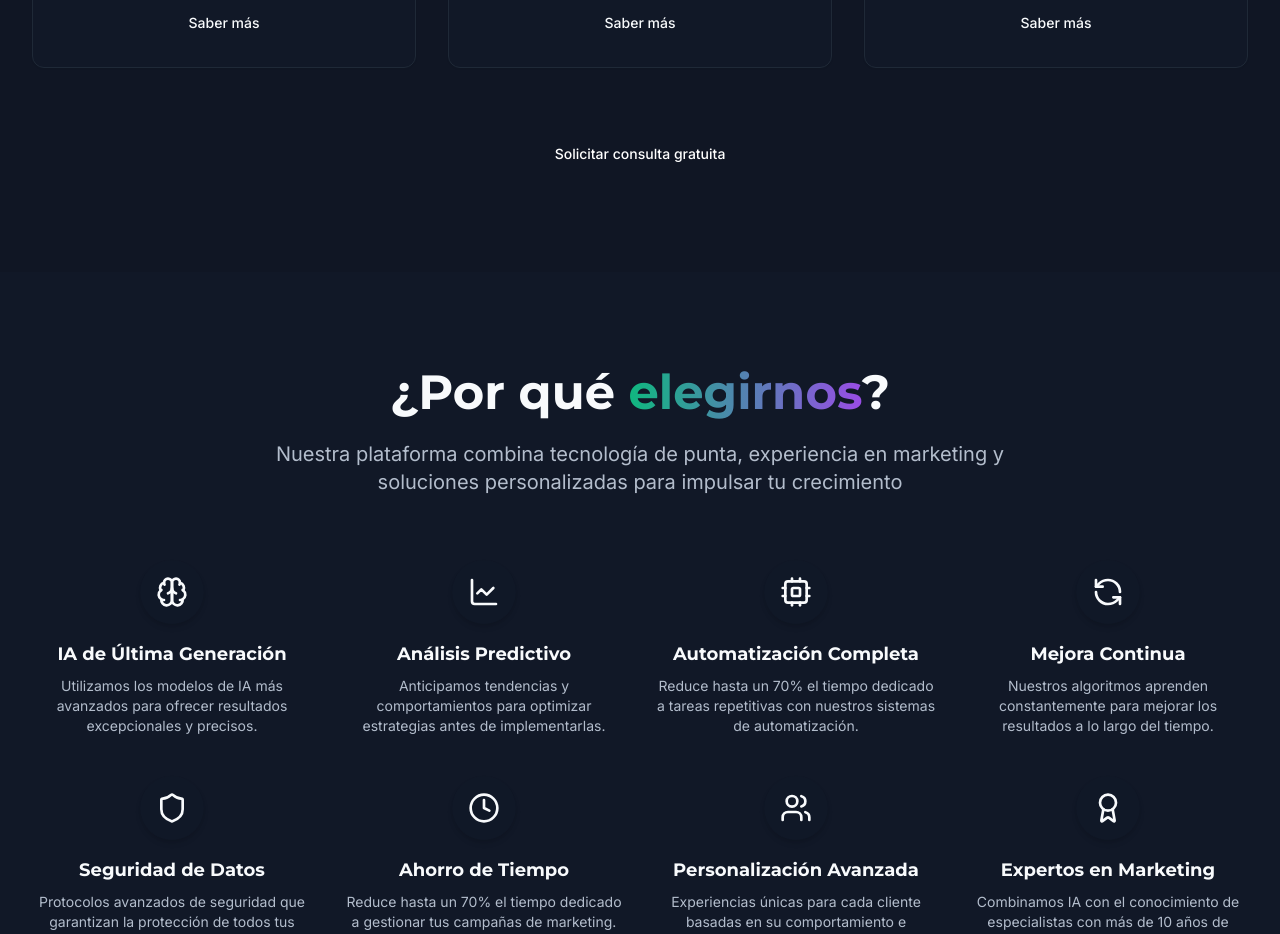
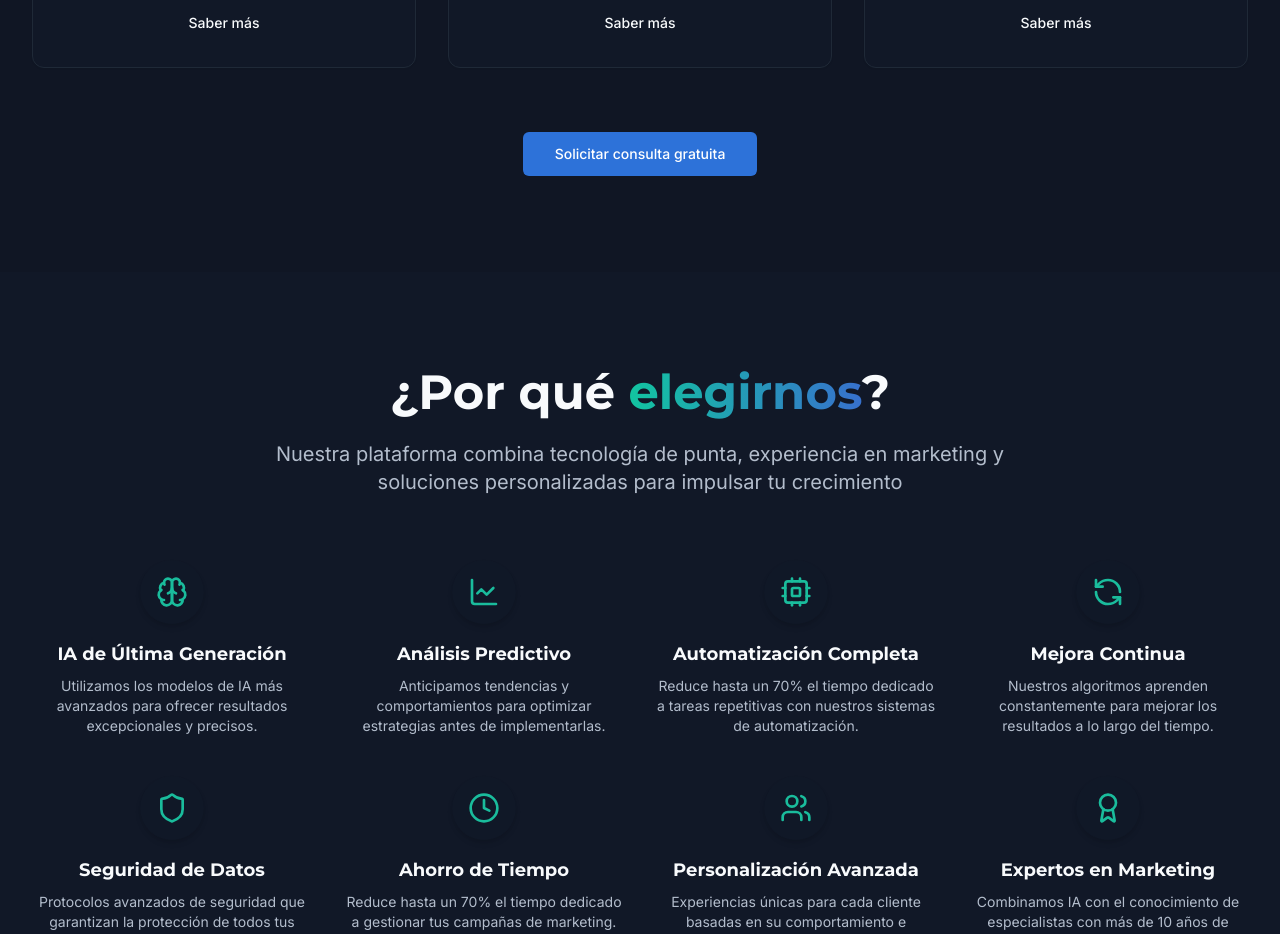
Before and after one commit to Alvaro-Alonso-Portillo/digital-harmony-ai, a React (Vite) app: page / in a window 1280 px wide. Shown: the part 1860-2794 px from the top of the page. Built offline with nearby package versions, Linux system fonts and the light colour scheme.

Commit message:
Update color palette
Update the color palette to use a new set of colors.

```diff
--- a/src/components/Features.tsx
+++ b/src/components/Features.tsx
@@ -7,52 +7,52 @@ import {
 
 const features = [
   {
-    icon: <Brain className="h-8 w-8 text-agency-turquoise" />,
+    icon: <Brain className="h-8 w-8 text-agency-green" />,
     title: "IA de Última Generación",
     description: "Utilizamos los modelos de IA más avanzados para ofrecer resultados excepcionales y precisos."
   },
   {
-    icon: <LineChart className="h-8 w-8 text-agency-turquoise" />,
+    icon: <LineChart className="h-8 w-8 text-agency-green" />,
     title: "Análisis Predictivo",
     description: "Anticipamos tendencias y comportamientos para optimizar estrategias antes de implementarlas."
   },
   {
-    icon: <Cpu className="h-8 w-8 text-agency-turquoise" />,
+    icon: <Cpu className="h-8 w-8 text-agency-green" />,
     title: "Automatización Completa",
     description: "Reduce hasta un 70% el tiempo dedicado a tareas repetitivas con nuestros sistemas de automatización."
   },
   {
-    icon: <RefreshCcw className="h-8 w-8 text-agency-turquoise" />,
+    icon: <RefreshCcw className="h-8 w-8 text-agency-green" />,
     title: "Mejora Continua",
     description: "Nuestros algoritmos aprenden constantemente para mejorar los resultados a lo largo del tiempo."
   },
   {
-    icon: <Shield className="h-8 w-8 text-agency-turquoise" />,
+    icon: <Shield className="h-8 w-8 text-agency-green" />,
     title: "Seguridad de Datos",
     description: "Protocolos avanzados de seguridad que garantizan la protección de todos tus datos."
   },
   {
-    icon: <Clock className="h-8 w-8 text-agency-turquoise" />,
+    icon: <Clock className="h-8 w-8 text-agency-green" />,
     title: "Ahorro de Tiempo",
     description: "Reduce hasta un 70% el tiempo dedicado a gestionar tus campañas de marketing."
   },
   {
-    icon: <Users className="h-8 w-8 text-agency-turquoise" />,
+    icon: <Users className="h-8 w-8 text-agency-green" />,
     title: "Personalización Avanzada",
     description: "Experiencias únicas para cada cliente basadas en su comportamiento e intereses."
   },
   {
-    icon: <Award className="h-8 w-8 text-agency-turquoise" />,
+    icon: <Award className="h-8 w-8 text-agency-green" />,
     title: "Expertos en Marketing",
     description: "Combinamos IA con el conocimiento de especialistas con más de 10 años de experiencia."
   },
   {
-    icon: <Target className="h-8 w-8 text-agency-turquoise" />,
+    icon: <Target className="h-8 w-8 text-agency-green" />,
     title: "Resultados Medibles",
     description: "Métricas claras y dashboards en tiempo real para monitorizar el éxito de tus campañas."
   },
   {
-    icon: <Zap className="h-8 w-8 text-agency-turquoise" />,
+    icon: <Zap className="h-8 w-8 text-agency-green" />,
     title: "Implementación Rápida",
     description: "Ponemos en marcha nuestras soluciones en semanas, no meses, para acelerar tu crecimiento."
   }
@@ -78,7 +78,7 @@ const Features = () => {
               key={index}
               className="flex flex-col items-center text-center"
             >
-              <div className="h-16 w-16 rounded-full bg-white dark:bg-agency-dark/80 shadow-md flex items-center justify-center mb-4 group-hover:bg-agency-turquoise/20 transition-colors">
+              <div className="h-16 w-16 rounded-full bg-white dark:bg-agency-dark/80 shadow-md flex items-center justify-center mb-4 group-hover:bg-agency-green/20 transition-colors">
                 {feature.icon}
               </div>
 
@@ -88,7 +88,7 @@ const Features = () => {
           ))}
         </div>
 
-        <div className="mt-20 p-8 bg-gradient-to-r from-agency-blue to-agency-turquoise rounded-2xl text-white shadow-lg">
+        <div className="mt-20 p-8 bg-gradient-to-r from-agency-blue to-agency-green rounded-2xl text-white shadow-lg">
           <div className="grid grid-cols-1 md:grid-cols-2 gap-10 items-center">
             <div>
               <h3 className="text-2xl md:text-3xl font-bold mb-4">
--- a/src/index.css
+++ b/src/index.css
@@ -16,16 +16,16 @@
     --popover: 225 30% 12%;
     --popover-foreground: 210 40% 98%;
 
-    --primary: 270 75% 60%;
-    --primary-foreground: 210 40% 98%;
+    --primary: 217 60% 51%;    /* Azul tecnológico #2D72D9 */
+    --primary-foreground: 0 0% 100%;
 
-    --secondary: 160 84% 39%;
+    --secondary: 168 83% 42%;  /* Verde esmeralda #1ABC9C */
     --secondary-foreground: 210 40% 98%;
 
     --muted: 225 30% 16%;
     --muted-foreground: 215 20% 75%;
 
-    --accent: 160 84% 39%;
+    --accent: 285 40% 53%;     /* Acento púrpura #9B59B6 */
     --accent-foreground: 210 40% 98%;
 
     --destructive: 0 84% 60%;
@@ -40,25 +40,25 @@
 
   .light {
     --background: 210 40% 98%;
-    --foreground: 222 47% 11%;
+    --foreground: 215 28% 29%;  /* Gris oscuro #34495E */
 
-    --card: 0 0% 100%;
-    --card-foreground: 222 47% 11%;
+    --card: 0 0% 100%;          /* Blanco #FFFFFF */
+    --card-foreground: 215 28% 29%;
 
     --popover: 0 0% 100%;
-    --popover-foreground: 222 47% 11%;
+    --popover-foreground: 215 28% 29%;
 
-    --primary: 270 75% 60%;
-    --primary-foreground: 210 40% 98%;
+    --primary: 217 60% 51%;     /* Azul tecnológico #2D72D9 */
+    --primary-foreground: 0 0% 100%;
 
-    --secondary: 160 84% 39%;
-    --secondary-foreground: 222 47% 11%;
+    --secondary: 168 83% 42%;   /* Verde esmeralda #1ABC9C */
+    --secondary-foreground: 0 0% 100%;
 
     --muted: 210 40% 96%;
     --muted-foreground: 215 16% 47%;
 
-    --accent: 160 84% 39%;
-    --accent-foreground: 222 47% 11%;
+    --accent: 285 40% 53%;      /* Acento púrpura #9B59B6 */
+    --accent-foreground: 0 0% 100%;
 
     --destructive: 0 84% 60%;
     --destructive-foreground: 210 40% 98%;
@@ -91,8 +91,8 @@
   .grid-pattern {
     background-size: 20px 20px;
     background-image:
-      linear-gradient(to right, rgba(129, 230, 217, 0.05) 1px, transparent 1px),
-      linear-gradient(to bottom, rgba(129, 230, 217, 0.05) 1px, transparent 1px);
+      linear-gradient(to right, rgba(26, 188, 156, 0.05) 1px, transparent 1px),
+      linear-gradient(to bottom, rgba(26, 188, 156, 0.05) 1px, transparent 1px);
   }
 
   .heading-gradient {
--- a/tailwind.config.ts
+++ b/tailwind.config.ts
@@ -65,10 +65,13 @@ export default {
 				},
 				// Colores personalizados para la agencia
 				agency: {
-					purple: '#9b57f3',
-					aqua: '#35e0c5',
-					dark: '#111827',
-					light: '#F6F1F1',
+					blue: '#2D72D9',     // Azul tecnológico
+					green: '#1ABC9C',    // Verde esmeralda
+					gray: '#34495E',     // Gris oscuro
+					white: '#FFFFFF',    // Blanco
+					purple: '#9B59B6',   // Acento púrpura
+					dark: '#111827',     // Color oscuro de fondo
+					light: '#F6F1F1',    // Color claro
 				}
 			},
 			borderRadius: {
```
Also changed, not shown: src/components/Footer.tsx (+19 -19 lines), public/grid-pattern.svg.
